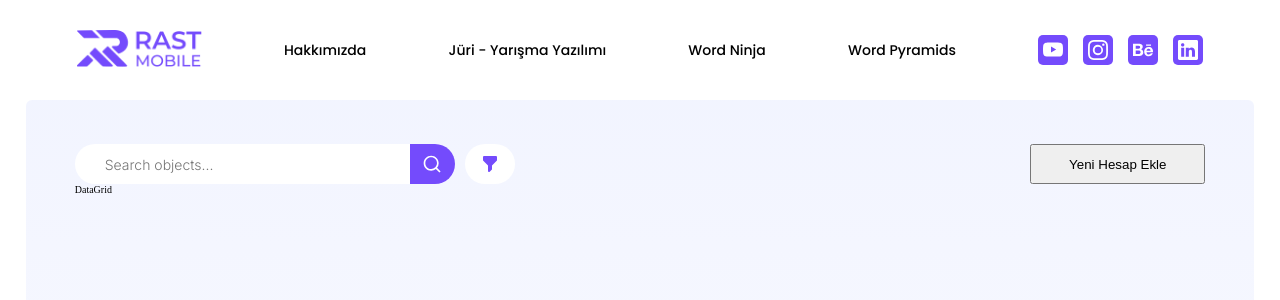
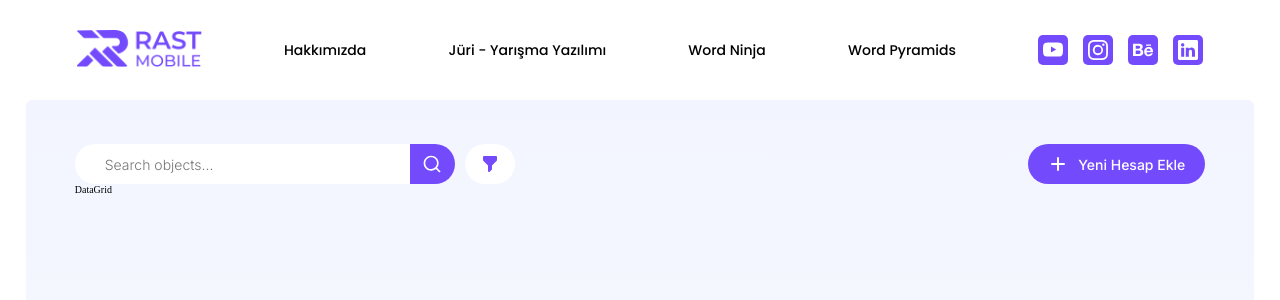
Before and after one commit to abdullah-turgut/rast-mobile, a React (Vite) app: page / in a window 1280 px wide. Shown: the top 300 px of the page. Built offline with nearby package versions, Linux system fonts and the light colour scheme.

Commit message:
newentry button styled

```diff
--- a/src/components/NewEntry.jsx
+++ b/src/components/NewEntry.jsx
@@ -1,3 +1,10 @@
+import { HiPlus } from 'react-icons/hi';
+
 export default function NewEntry() {
-  return <button className="add-btn">Yeni Hesap Ekle</button>;
+  return (
+    <button className="add-btn">
+      <HiPlus size={20} />
+      <p>Yeni Hesap Ekle</p>
+    </button>
+  );
 }
--- a/src/index.css
+++ b/src/index.css
@@ -192,6 +192,8 @@ main {
   /*display*/
   display: flex;
   flex-direction: column-reverse;
+  row-gap: 2rem;
+  width: 100%;
 }
 
 .search-bar {
@@ -202,17 +204,15 @@ main {
   display: flex;
   justify-content: space-between;
   align-items: center;
+  flex-grow: 1;
   column-gap: 1rem;
-
-  /*box-model*/
-  min-width: 44rem;
 }
 
 #search-input {
+  /*display*/
   flex-grow: 1;
 
   /*box-model*/
-  min-width: 38rem;
   height: 4rem;
   padding: 1rem 3rem;
   border-radius: 4rem;
@@ -265,7 +265,26 @@ main {
 }
 
 .add-btn {
+  /*display*/
+  display: flex;
+  justify-content: center;
+  align-items: center;
+  column-gap: 1rem;
+
+  /*box-modal*/
   min-width: 17.5rem;
+  padding: 1rem 2rem;
+  border-radius: 4rem;
+  border: none;
+
+  /*typography*/
+  font-family: 'Inter', sans-serif;
+  font-weight: 500;
+  font-size: 1.4rem;
+
+  /*Colors*/
+  background-color: #744bfc;
+  color: white;
 }
 
 /* MEDIA QUERIES */
@@ -325,4 +344,8 @@ main {
     flex-direction: row;
     justify-content: space-between;
   }
+
+  .search-bar {
+    max-width: 44rem;
+  }
 }
```
